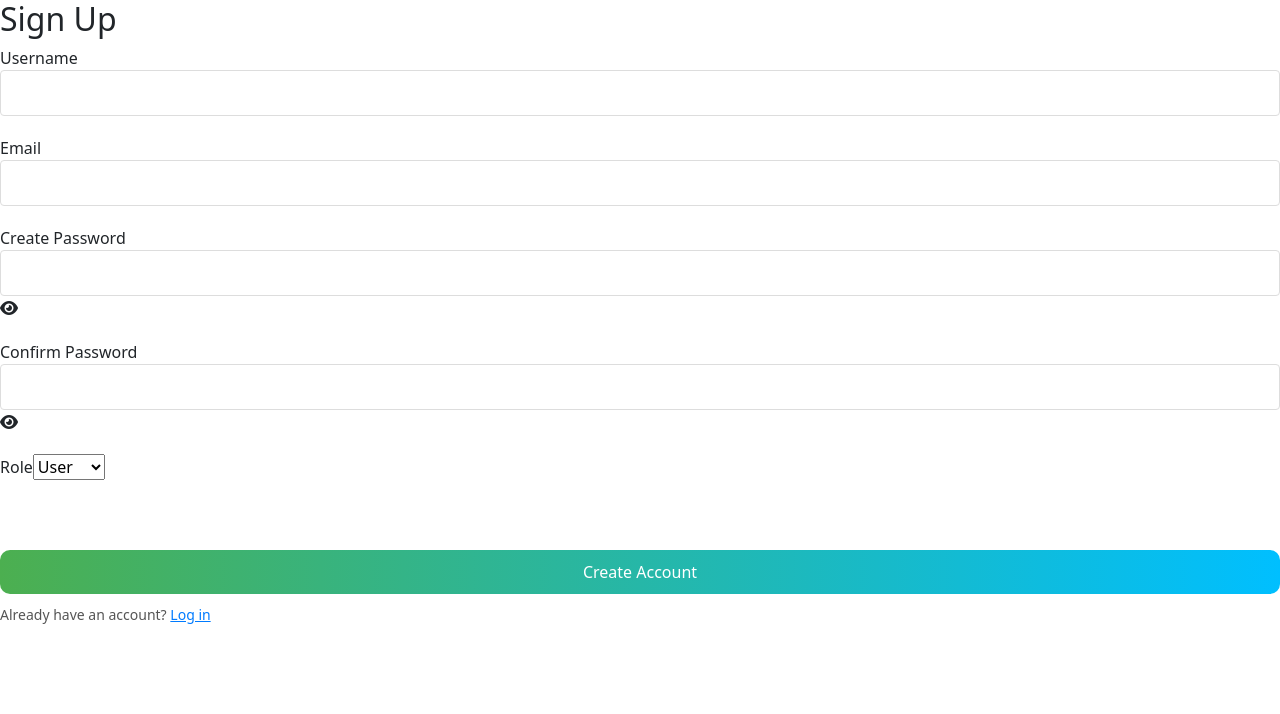
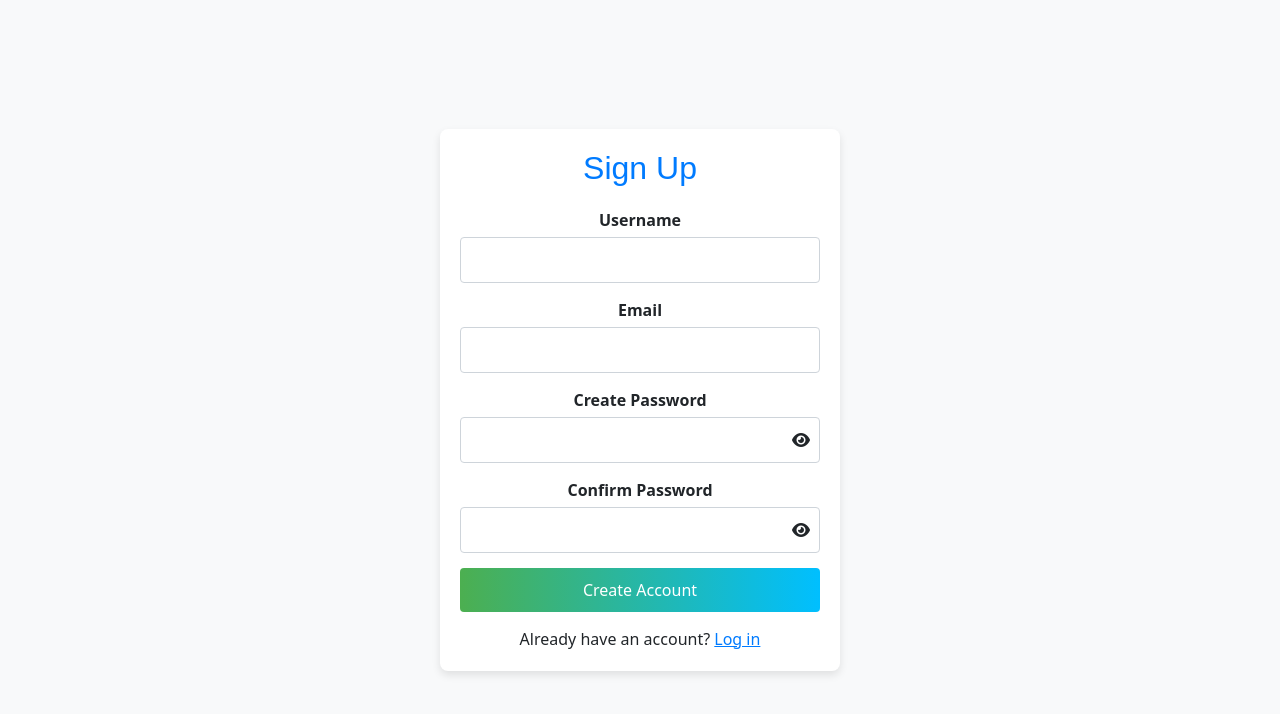
Before and after one commit to BLAIR-MUNENE/Epic-Events, a React (Vite) app: page /signup in a window 1280 px wide. Shown: the top 714 px of the page. Built offline with nearby package versions, Linux system fonts and the light colour scheme.

Commit message:
few stling

```diff
--- a/src/pages/Login.jsx
+++ b/src/pages/Login.jsx
@@ -1,6 +1,5 @@
 import React, { useState } from 'react';
 import { useNavigate } from 'react-router-dom';
-import './LoginsStyles.css';
 
 const Login = () => {
     const [username, setUsername] = useState('');
@@ -54,31 +53,61 @@ const Login = () => {
     };
 
     return (
-        <div className="form">
-            <h2>Login</h2>
+        <div style={{
+            display: 'flex',
+            flexDirection: 'column',
+            alignItems: 'center',
+            justifyContent: 'center',
+            height: '100vh',
+            backgroundColor: '#f8f9fa'
+        }}>
+            <div style={{
+                maxWidth: '400px',
+                width: '100%',
+                padding: '20px',
+                backgroundColor: 'white',
+                borderRadius: '8px',
+                boxShadow: '0 4px 8px rgba(0, 0, 0, 0.1)',
+                textAlign: 'center'
+            }}>
+                <h2 style={{ marginBottom: '20px', fontFamily: 'Arial, sans-serif', color: '#007bff' }}>Login</h2>
                 <form onSubmit={handleSubmit}>
-                <div className="input-span">
-                    <label htmlFor="username" className="label">Username</label>
+                    <div style={{ marginBottom: '15px' }}>
+                        <label htmlFor="username" style={{ display: 'block', marginBottom: '5px', fontWeight: 'bold' }}>Username</label>
                         <input
                             type="text"
                             id="username"
                             name="username"
                             value={username}
                             onChange={(e) => setUsername(e.target.value)}
+                            style={{
+                                width: '100%',
+                                padding: '10px',
+                                borderRadius: '4px',
+                                border: '1px solid #ced4da',
+                                boxSizing: 'border-box'
+                            }}
                         />
                     </div>
-                <div className="input-span">
-                    <label htmlFor="email" className="label">Email</label>
+                    <div style={{ marginBottom: '15px' }}>
+                        <label htmlFor="email" style={{ display: 'block', marginBottom: '5px', fontWeight: 'bold' }}>Email</label>
                         <input
                             type="email"
                             id="email"
                             name="email"
                             value={email}
                             onChange={(e) => setEmail(e.target.value)}
+                            style={{
+                                width: '100%',
+                                padding: '10px',
+                                borderRadius: '4px',
+                                border: '1px solid #ced4da',
+                                boxSizing: 'border-box'
+                            }}
                         />
                     </div>
-                <div className="input-span">
-                    <label htmlFor="password" className="label">Password</label>
+                    <div style={{ marginBottom: '15px' }}>
+                        <label htmlFor="password" style={{ display: 'block', marginBottom: '5px', fontWeight: 'bold' }}>Password</label>
                         <input
                             type="password"
                             id="password"
@@ -86,15 +115,41 @@ const Login = () => {
                             value={password}
                             onChange={(e) => setPassword(e.target.value)}
                             required
+                            style={{
+                                width: '100%',
+                                padding: '10px',
+                                borderRadius: '4px',
+                                border: '1px solid #ced4da',
+                                boxSizing: 'border-box'
+                            }}
                         />
                     </div>
-                <button type="submit" className="submit">Login</button>
-                {error && <div className="error-message">{error}</div>}
-                {successMessage && <div className="success-message">{successMessage}</div>}
-                <div className="span">
-                    Don't have an account? <a href="/signup">Sign Up</a>
+                    <button
+                        type="submit"
+                        style={{
+                            width: '100%',
+                            padding: '10px',
+                            border: 'none',
+                            borderRadius: '4px',
+                            background: 'linear-gradient(to right, #4CAF50, #00BFFF)',
+                            color: 'white',
+                            fontSize: '16px',
+                            cursor: 'pointer',
+                            transition: 'background-color 0.3s, transform 0.3s',
+                            transform: 'scale(1)',
+                        }}
+                        onMouseOver={(e) => e.currentTarget.style.transform = 'scale(1.05)'}
+                        onMouseOut={(e) => e.currentTarget.style.transform = 'scale(1)'}
+                    >
+                        Login
+                    </button>
+                    {error && <div style={{ marginTop: '15px', color: 'red' }}>{error}</div>}
+                    {successMessage && <div style={{ marginTop: '15px', color: 'green' }}>{successMessage}</div>}
+                    <div style={{ marginTop: '15px' }}>
+                        Don't have an account? <a href="/signup" style={{ color: '#007bff' }}>Sign Up</a>
                     </div>
                 </form>
+            </div>
         </div>
     );
 };
--- a/src/pages/Signup.jsx
+++ b/src/pages/Signup.jsx
@@ -7,7 +7,6 @@ const Signup = () => {
     const [email, setEmail] = useState('');
     const [password, setPassword] = useState('');
     const [confirmPassword, setConfirmPassword] = useState('');
-    const [role, setRole] = useState('user');
     const [showPassword, setShowPassword] = useState(false);
     const [showConfirmPassword, setShowConfirmPassword] = useState(false);
     const navigate = useNavigate();
@@ -25,7 +24,7 @@ const Signup = () => {
             email,
             password1: password,
             password2: confirmPassword,
-            role
+            role: 'user'  // Default role is set to 'user'
         };
 
         try {
@@ -50,83 +49,142 @@ const Signup = () => {
     };
 
     return (
-        <div>
-            <div className="form">
-                <h2>Sign Up</h2>
+        <div style={{
+            display: 'flex',
+            flexDirection: 'column',
+            alignItems: 'center',
+            justifyContent: 'center',
+            height: '100vh',
+            backgroundColor: '#f8f9fa'
+        }}>
+            <div style={{
+                maxWidth: '400px',
+                width: '100%',
+                padding: '20px',
+                backgroundColor: 'white',
+                borderRadius: '8px',
+                boxShadow: '0 4px 8px rgba(0, 0, 0, 0.1)',
+                textAlign: 'center'
+            }}>
+                <h2 style={{ marginBottom: '20px', fontFamily: 'Arial, sans-serif', color: '#007bff' }}>Sign Up</h2>
                 <form onSubmit={handleSubmit}>
-                    <div className="name-fields">
-                        <div className="input-span">
-                            <label htmlFor="Username" className="label">Username</label>
+                    <div style={{ marginBottom: '15px' }}>
+                        <label htmlFor="username" style={{ display: 'block', marginBottom: '5px', fontWeight: 'bold' }}>Username</label>
                         <input
                             type="text"
-                                id="Username"
-                                name="Username"
+                            id="username"
+                            name="username"
                             value={username}
                             onChange={(e) => setUsername(e.target.value)}
+                            style={{
+                                width: '100%',
+                                padding: '10px',
+                                borderRadius: '4px',
+                                border: '1px solid #ced4da',
+                                boxSizing: 'border-box'
+                            }}
                         />
                     </div>
-                    </div>
-                    <div className="input-span">
-                        <label htmlFor="email" className="label">Email</label>
+                    <div style={{ marginBottom: '15px' }}>
+                        <label htmlFor="email" style={{ display: 'block', marginBottom: '5px', fontWeight: 'bold' }}>Email</label>
                         <input
                             type="email"
                             id="email"
                             name="email"
                             value={email}
                             onChange={(e) => setEmail(e.target.value)}
+                            style={{
+                                width: '100%',
+                                padding: '10px',
+                                borderRadius: '4px',
+                                border: '1px solid #ced4da',
+                                boxSizing: 'border-box'
+                            }}
                         />
                     </div>
-                    <div className="input-span">
-                        <label htmlFor="password" className="label">Create Password</label>
-                        <div className="password-container">
+                    <div style={{ marginBottom: '15px' }}>
+                        <label htmlFor="password" style={{ display: 'block', marginBottom: '5px', fontWeight: 'bold' }}>Create Password</label>
+                        <div style={{ position: 'relative' }}>
                             <input
                                 type={showPassword ? 'text' : 'password'}
                                 id="password"
                                 name="password"
                                 value={password}
                                 onChange={(e) => setPassword(e.target.value)}
+                                style={{
+                                    width: '100%',
+                                    padding: '10px',
+                                    borderRadius: '4px',
+                                    border: '1px solid #ced4da',
+                                    boxSizing: 'border-box'
+                                }}
                             />
                             <span
-                                className="toggle-password"
+                                style={{
+                                    position: 'absolute',
+                                    right: '10px',
+                                    top: '50%',
+                                    transform: 'translateY(-50%)',
+                                    cursor: 'pointer'
+                                }}
                                 onClick={() => setShowPassword(!showPassword)}
                             >
                                 <i className={showPassword ? 'fas fa-eye-slash' : 'fas fa-eye'}></i>
                             </span>
                         </div>
                     </div>
-                    <div className="input-span">
-                        <label htmlFor="confirmPassword" className="label">Confirm Password</label>
-                        <div className="password-container">
+                    <div style={{ marginBottom: '15px' }}>
+                        <label htmlFor="confirmPassword" style={{ display: 'block', marginBottom: '5px', fontWeight: 'bold' }}>Confirm Password</label>
+                        <div style={{ position: 'relative' }}>
                             <input
                                 type={showConfirmPassword ? 'text' : 'password'}
                                 id="confirmPassword"
                                 name="confirmPassword"
                                 value={confirmPassword}
                                 onChange={(e) => setConfirmPassword(e.target.value)}
+                                style={{
+                                    width: '100%',
+                                    padding: '10px',
+                                    borderRadius: '4px',
+                                    border: '1px solid #ced4da',
+                                    boxSizing: 'border-box'
+                                }}
                             />
                             <span
-                                className="toggle-password"
+                                style={{
+                                    position: 'absolute',
+                                    right: '10px',
+                                    top: '50%',
+                                    transform: 'translateY(-50%)',
+                                    cursor: 'pointer'
+                                }}
                                 onClick={() => setShowConfirmPassword(!showConfirmPassword)}
                             >
                                 <i className={showConfirmPassword ? 'fas fa-eye-slash' : 'fas fa-eye'}></i>
                             </span>
                         </div>
                     </div>
-                    <div className="input-span">
-                        <label htmlFor="role" className="label">Role</label>
-                        <select
-                            id="role"
-                            name="role"
-                            value={role}
-                            onChange={(e) => setRole(e.target.value)}
+                    <button
+                        type="submit"
+                        style={{
+                            width: '100%',
+                            padding: '10px',
+                            border: 'none',
+                            borderRadius: '4px',
+                            background: 'linear-gradient(to right, #4CAF50, #00BFFF)',
+                            color: 'white',
+                            fontSize: '16px',
+                            cursor: 'pointer',
+                            transition: 'background-color 0.3s, transform 0.3s',
+                            transform: 'scale(1)',
+                        }}
+                        onMouseOver={(e) => e.currentTarget.style.transform = 'scale(1.05)'}
+                        onMouseOut={(e) => e.currentTarget.style.transform = 'scale(1)'}
                     >
-                            <option value="user">User</option>
-                            <option value="admin">Admin</option>
-                        </select>
-                    </div>
-                    <button className="submit" type="submit">Create Account</button>
-                    <div className="span">
-                        Already have an account? <Link to="/login">Log in</Link>
+                        Create Account
+                    </button>
+                    <div style={{ marginTop: '15px' }}>
+                        Already have an account? <Link to="/login" style={{ color: '#007bff' }}>Log in</Link>
                     </div>
                 </form>
             </div>
```
Lines whose indentation alone changed are shown as unchanged.
